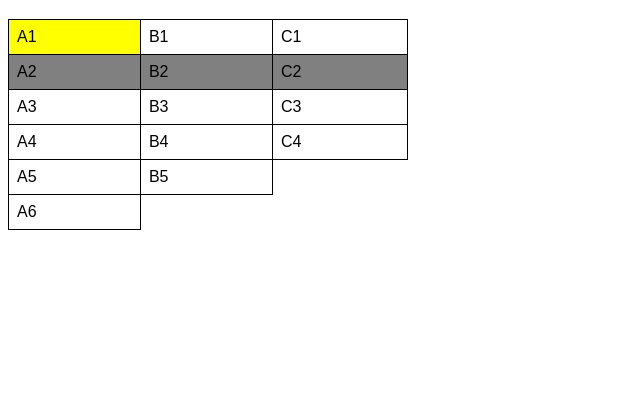
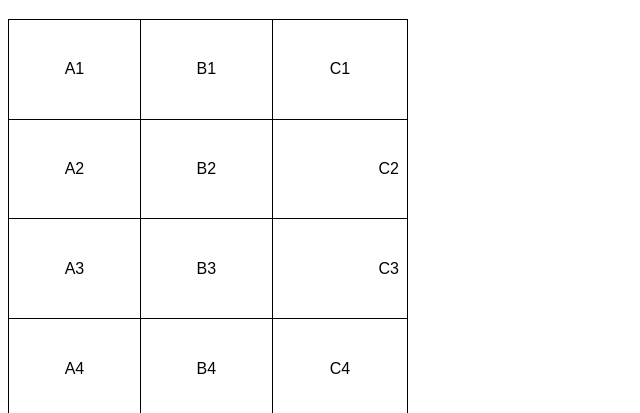
Before and after one commit to Reh-cliv/HTML-CSS, a plain HTML site: page Exercicios/ex023/tabela001.html in a window 1280 px wide. Shown: the part 61-474 px from the top of the page, without its empty margins (0-640 px from the left). Drawn offline with Linux system fonts and the light colour scheme.

Commit message:
atualizei a tabela 001

```diff
--- a/Exercicios/ex023/tabela001.html
+++ b/Exercicios/ex023/tabela001.html
@@ -11,20 +11,19 @@
 
         table {
             width: 400px;
+            height: 400px;
             border-collapse: collapse;
-        }
-
-        tr.linha {
-            background-color: gray;
         }
 
         td {
             border: 1px solid black;
             padding: 8px;
+            text-align: center; /* Alinhamento horizontal */
+            vertical-align: middle; /*Alinhamento vertical*/
         }
 
-        td.dado {
-            background-color: yellow;
+        .numero {
+            text-align: right;
         }
     </style>
 </head>
@@ -32,32 +31,25 @@
     <h1>Minha Primeira Tabela</h1>
     <table>
         <tr> <!--primeira linha-->
-            <td class="dado">A1</td>
+            <td>A1</td>
             <td>B1</td>
             <td>C1</td>
         </tr>
-        <tr class="linha"> <!--segunda linha-->
+        <tr> <!--segunda linha-->
             <td>A2</td>
             <td>B2</td>
-            <td>C2</td>
+            <td class="numero">C2</td>
         </tr>
         <tr> <!--terceira linha-->
             <td>A3</td>
             <td>B3</td>
-            <td>C3</td>
+            <td class="numero">C3</td>
         </tr>
         <tr> <!--quarta linha-->
             <td>A4</td>
             <td>B4</td>
             <td>C4</td>
         </tr>
-        <tr>
-            <td>A5</td>
-            <td>B5</td>
-        </tr>
-        <tr>
-            <td>A6</td>
-        </tr>
     </table>
 </body>
 </html>
```
